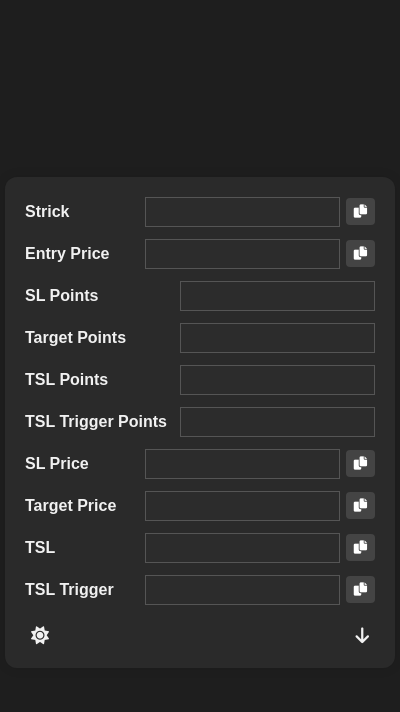
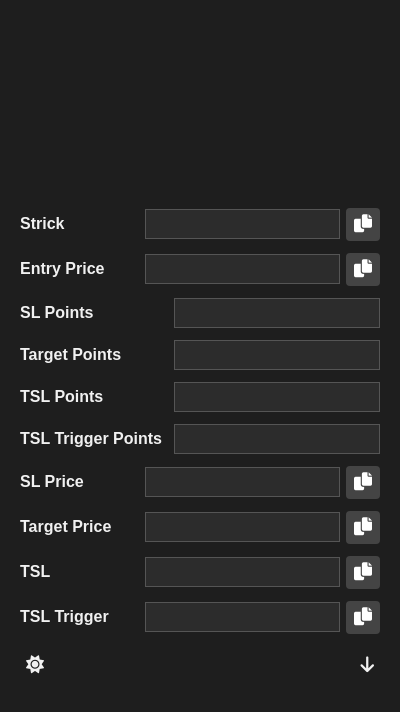
Before and after one commit to AKBUNKAR/tradingcalculator, a browser extension: page popup.html in a window 400 px wide. Both pictures are taken after a click on the button 40 px from the left and 646 px from the top of the page. Drawn offline with Linux system fonts and the light colour scheme.

Commit message:
Update popup.css

```diff
--- a/popup.css
+++ b/popup.css
@@ -1,38 +1,25 @@
-/* 🔥 MAIN THING - BODY FLEX CENTER */
 body {
   font-family: Arial, sans-serif;
   margin: 0;
-  padding: 0;
-  height: 100vh;
+  padding: 20px;
   background-color: #fff;
   color: #000;
-
   display: flex;
   justify-content: center;
   align-items: center;
+  min-height: 100vh;
 }
 
-/* ✅ Dark Mode */
 .dark-mode {
   background-color: #1e1e1e;
   color: #f1f1f1;
 }
 
-/* ✅ Container Design */
 .container {
   width: 100%;
-  max-width: 350px;
-  padding: 20px;
-  background: #f9f9f9;
-  border-radius: 12px;
-  box-shadow: 0 0 12px rgba(0, 0, 0, 0.1);
+  max-width: 400px;
 }
 
-.dark-mode .container {
-  background-color: #2a2a2a;
-}
-
-/* Rows */
 .row {
   display: flex;
   align-items: center;
@@ -40,13 +27,13 @@ body {
   margin-bottom: 12px;
 }
 
-.row label {
-  flex: 2;
+label {
+  flex: 1.5;
   font-weight: bold;
 }
 
 .input-wrapper {
-  flex: 1;
+  flex: 2;
   display: flex;
   align-items: center;
 }
@@ -57,7 +44,6 @@ body {
   font-size: 14px;
 }
 
-/* Copy Button */
 .copy-btn {
   margin-left: 6px;
   padding: 6px 8px;
@@ -66,15 +52,39 @@ body {
   color: white;
   cursor: pointer;
   border-radius: 4px;
-  transition: background-color 0.3s ease;
+  transition: background 0.3s ease;
 }
 
 .copy-btn.clicked {
-  background-color: #28a745 !important;
+  background-color: #00bfff !important;
 }
 
 .copy-btn:hover {
   background-color: #0056b3;
+}
+
+.toggle-section {
+  display: flex;
+  justify-content: space-between;
+  margin-top: 20px;
+}
+
+button {
+  background: none;
+  border: none;
+  cursor: pointer;
+  font-size: 18px;
+  color: inherit;
+}
+
+.hidden {
+  display: none;
+}
+
+.dark-mode input {
+  background-color: #2c2c2c;
+  color: #ffffff;
+  border: 1px solid #555;
 }
 
 .dark-mode .copy-btn {
@@ -84,33 +94,3 @@ body {
 .dark-mode .copy-btn:hover {
   background-color: #666;
 }
-
-.dark-mode .copy-btn.clicked {
-  background-color: #28a745 !important;
-}
-
-/* Toggle Section */
-.toggle-section {
-  display: flex;
-  justify-content: space-between;
-  margin-top: 20px;
-}
-
-.toggle-button {
-  background: none;
-  border: none;
-  cursor: pointer;
-  font-size: 18px;
-  color: inherit;
-}
-
-/* Hidden SL/TSL rows */
-.hidden {
-  display: none;
-}
-
-.dark-mode input {
-  background-color: #2c2c2c;
-  color: #ffffff;
-  border: 1px solid #555;
-}
```
